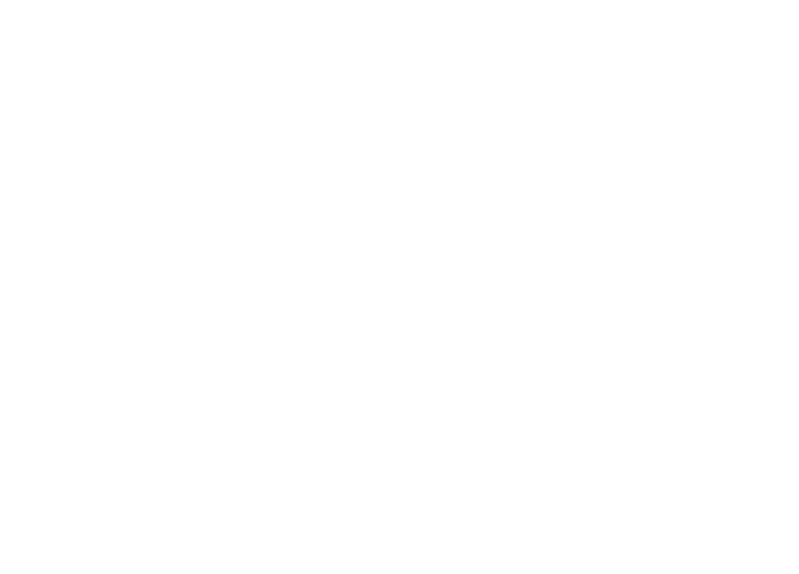
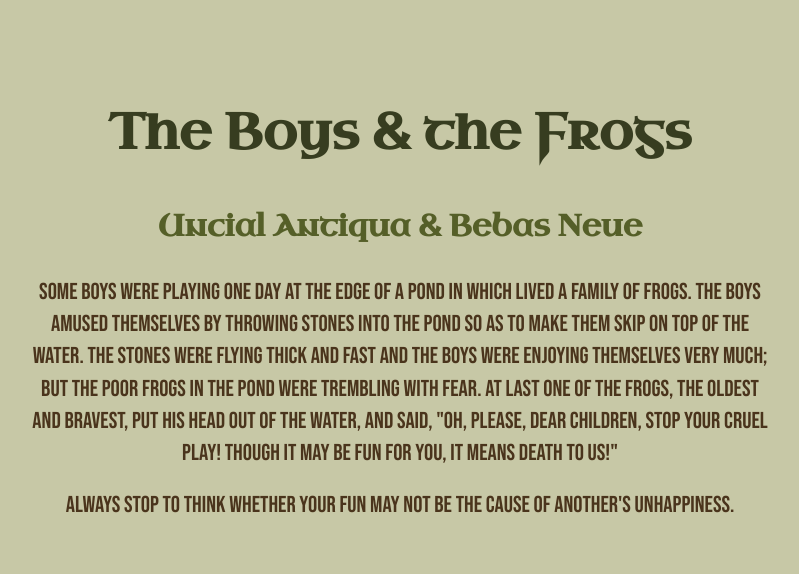
Before and after one commit to TreJpg/IN-CLASS-11, a plain HTML site: page index.html in a window 1280 px wide. Shown: the whole page, without its empty margins (240-1039 px from the left). Drawn offline with Linux system fonts and the light colour scheme.

Commit message:
added title/description/paragraph/links and style css including container for added flow

```diff
--- a/index.html
+++ b/index.html
@@ -5,12 +5,11 @@
     <meta name="viewport" content="width=device-width, initial-scale=1" />
     <link rel="icon" href="https://github.com/favicon.ico" />
 
-    <!-- Change the title to the name of your story -->
-    <title>Your Title Here</title>
+    <title>The Boys & the Frogs </title>
 
     <meta
       name="description"
-      content="Description of your fable"
+      content="Aesop fable about the boys & the Frogs"
     />
 
     <meta name="robots" content="index,follow" />
@@ -19,12 +18,29 @@
     <meta property="og:url" content="https://github.com/" />
     <meta name="twitter:card" content="summary" />
 
+<link rel="preconnect" href="https://fonts.googleapis.com">
+<link rel="preconnect" href="https://fonts.gstatic.com" crossorigin>
+<link href="https://fonts.googleapis.com/css2?family=Uncial+Antiqua&family=Bebas+Neue&display=swap" rel="stylesheet">
+
     <link rel="stylesheet" href="style.css" />
   </head>
   <body>
     <header>
+      <h1> The Boys & the Frogs</h1>
     </header>
     <main>
+
+<h2> Uncial Antiqua & Bebas Neue</h2>
+
+<div class="container">
+  <p> Some Boys were playing one day at the edge of a pond in which lived a family of Frogs. The Boys amused themselves by throwing stones into the pond so as to make them skip on top of the water.
+
+The stones were flying thick and fast and the Boys were enjoying themselves very much; but the poor Frogs in the pond were trembling with fear.
+
+At last one of the Frogs, the oldest and bravest, put his head out of the water, and said, "Oh, please, dear children, stop your cruel play! Though it may be fun for you, it means death to us!" </p>
+
+  <p>Always stop to think whether your fun may not be the cause of another's unhappiness.</p>
+</div>
     </main>
   </body>
 </html>
--- a/style.css
+++ b/style.css
@@ -3,3 +3,60 @@
   padding: 0;
   box-sizing: border-box;
 }
+
+.uncial-antiqua-regular {
+  font-family: "Uncial Antiqua", system-ui;
+  font-weight: 400;
+  font-style: normal;
+}
+
+h1 {
+  font-size: 50px ;
+  color:#373d20;
+  font-family: 'Uncial Antiqua', serif;
+  text-align: center;
+}
+
+.bebas-neue-regular {
+  font-family: "Bebas Neue", sans-serif;
+  font-weight: 400;
+  font-style: normal;
+}
+p {
+  font-size: 23px;
+  color: #4a341c;
+  font-family: 'Bebas Neue', sans-serif;
+  text-align: center;
+  margin-bottom: 20px;
+  line-height:1.4;
+}
+
+body {
+  background-color: #c7c8a6;
+}
+
+header {
+  margin-top: 80px;
+  text-align: center;
+  padding: 20px;
+}
+
+h2 {
+  font-family: 'Uncial Antiqua', serif;
+  font-size: 30px;
+  color: #555f28;
+  text-align: center;
+  margin-bottom: 20px;
+}
+
+.container {
+  max-width: 800px;
+  margin: 0 auto;
+  padding: 10px;
+}
+
+main {
+  max-width: 800px;
+  margin: 0 auto;
+  padding: 20px;
+}
```
